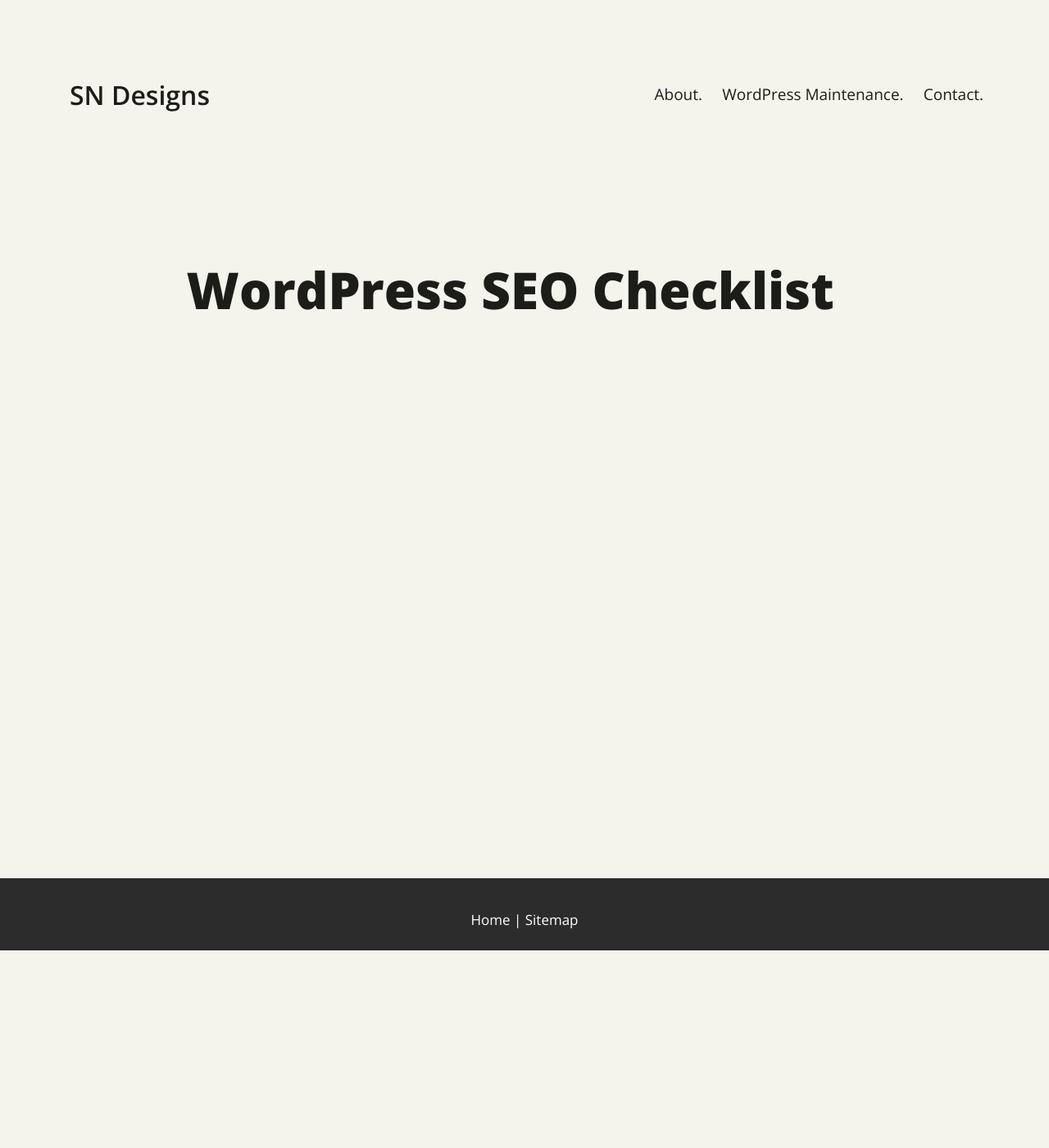
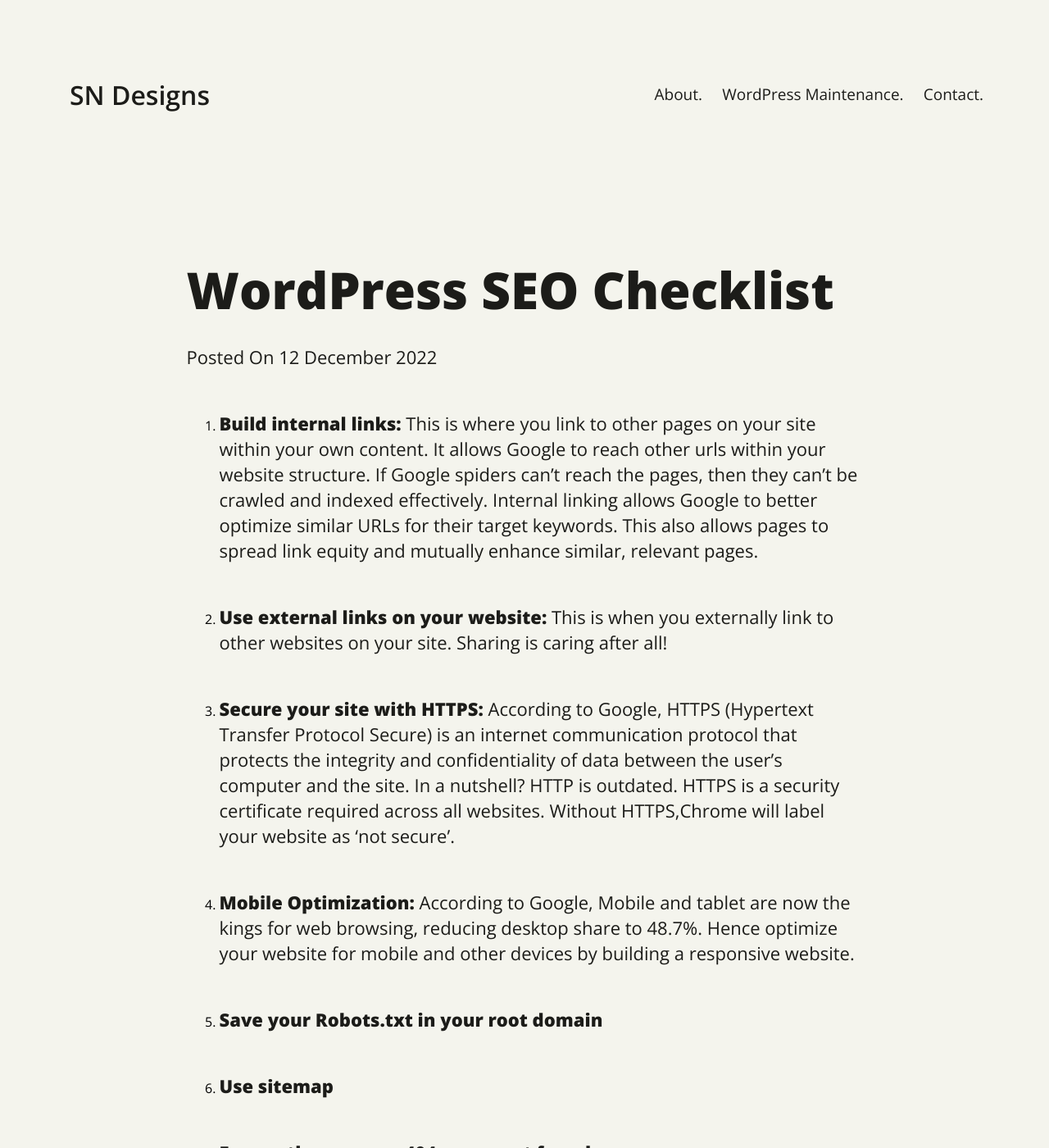
Before and after one commit to sndn/sndn.github.io, a Jekyll site: the page built from _posts/2022-12-12-wordpress-seo-checklist.md, in a window 1280 px wide and 1400 px high. Shown: the whole window at 82% size. Built offline with Jekyll 4.4.1, drawn with Linux system fonts in a browser that asks for light colours; some of the changed text lies outside the part shown.

Commit message:
Add files via upload

```diff
--- a/_posts/2022-12-12-wordpress-seo-checklist.md
+++ b/_posts/2022-12-12-wordpress-seo-checklist.md
@@ -4,3 +4,34 @@ permalink: /wordpress-seo-checklist/
 ---
 
 # WordPress SEO Checklist
+<p class="date">Posted On {{ page.date | date: '%-d %B %Y' }}</p>
+
+1. **Build internal links:** This is where you link to other pages on your site within your own content. It allows Google to reach other urls within your website structure. If Google spiders can’t reach the pages, then they can’t be crawled and indexed effectively. Internal linking allows Google to better optimize similar URLs for their target keywords. This also allows pages to spread link equity and mutually enhance similar, relevant pages.
+
+2. **Use external links on your website:** This is when you externally link to other websites on your site. Sharing is caring after all!
+
+3. **Secure your site with HTTPS:** According to Google, HTTPS (Hypertext Transfer Protocol Secure) is an internet communication protocol that protects the integrity and confidentiality of data between the user’s computer and the site. In a nutshell? HTTP is outdated. HTTPS is a security certificate required across all websites. Without HTTPS,Chrome will label your website as ‘not secure’.
+
+4. **Mobile Optimization:** According to Google, Mobile and tablet are now the kings for web browsing, reducing desktop share to 48.7%. Hence optimize your website for mobile and other devices by building a responsive website.
+
+5. **Save your Robots.txt in your root domain**
+
+6. **Use sitemap**
+
+7. **Ensure there sre no 404 pages not found error**
+
+8. **Use friendly URL's**
+
+9. **Use keywords in your URL**
+
+10. **Keep your URL's short and simple**
+
+11. **Optimize your page title length:** Keep the length above 30 characters and below 65 characters. This way you’ll have a higher chance of Google showing the entirety of it. • The optimal length is usually between 50-60 characters. Stay within this and you should ensure that the whole of your title tag is shown.
+
+12. **Keep your H1 tag under 70 characters**
+
+13. **Make use of LSI keywords in H2 and H3 tag**
+
+14. **Meta description optimal length:** There’s never ever a guarantee Google will use your chosen meta description, but you’ll give yourself a far better opportunity for it to be used if you keep them above 70 characters and below 156 characters.
+
+15. **Use canonical tag:**
```
